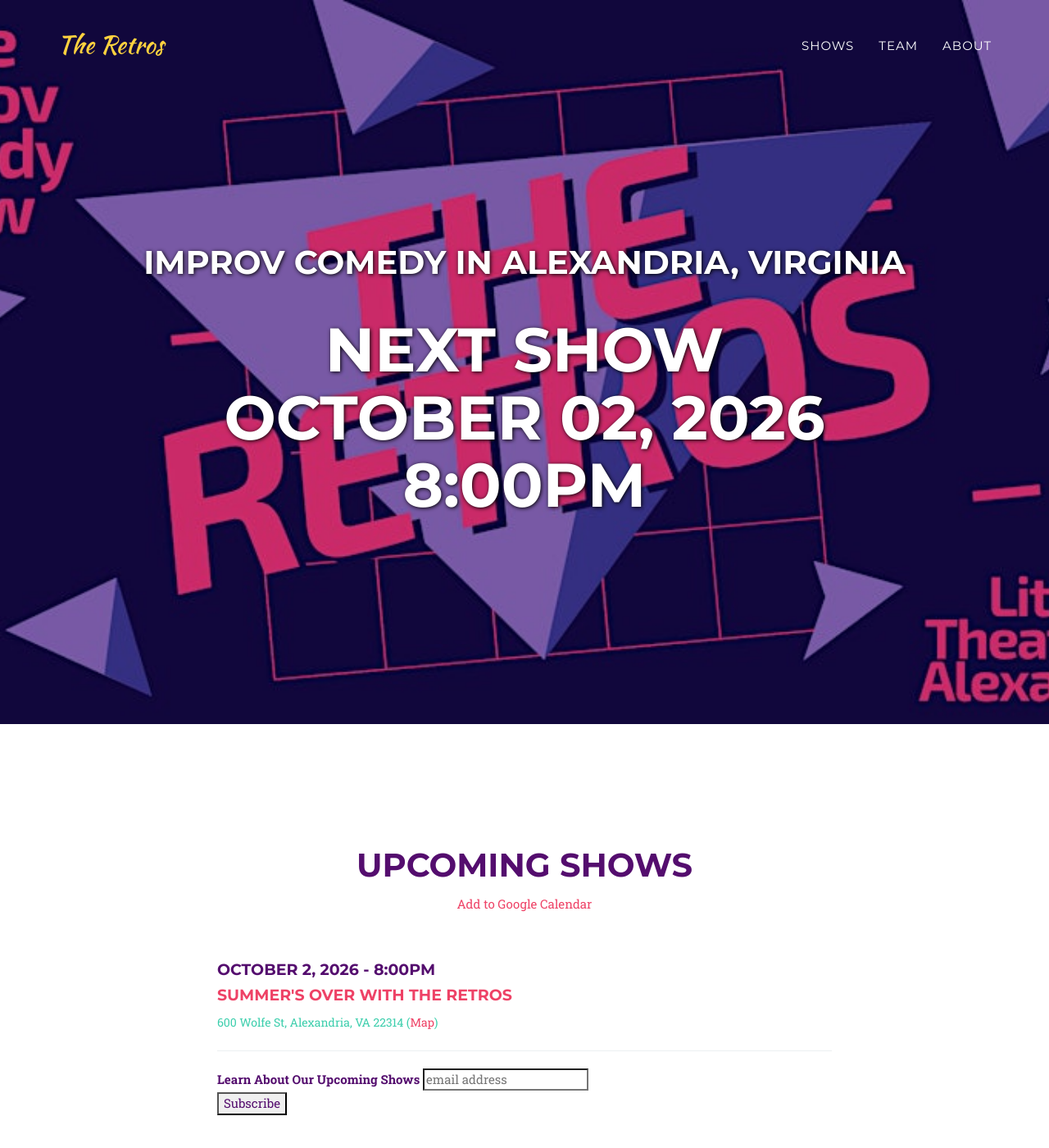
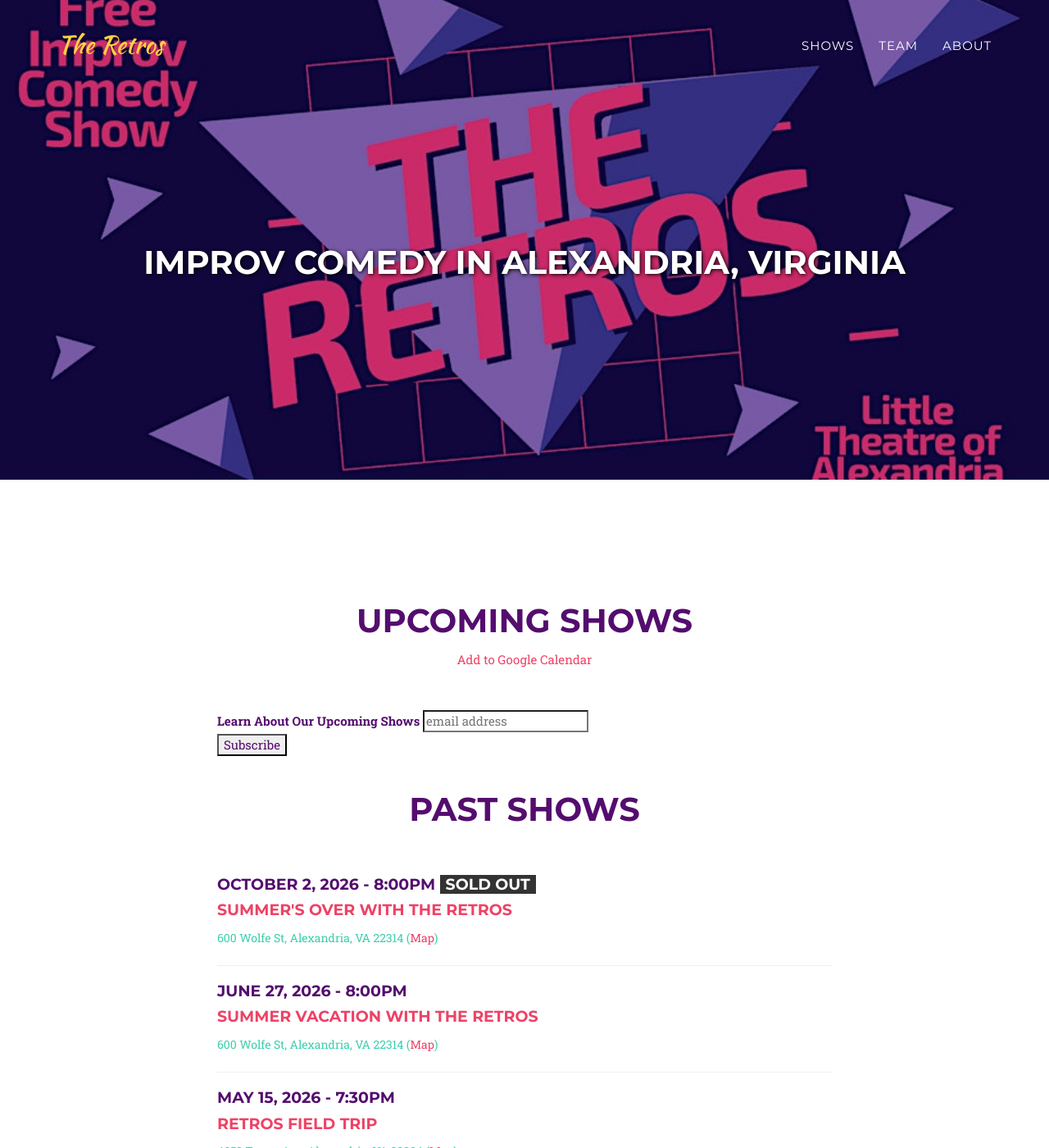
Before and after one commit to yig/RetrosImprovWeb, a Jekyll site: the page built from index.html, in a window 1280 px wide and 1400 px high. Shown: the whole window at 82% size. Built offline with Jekyll 4.4.1, drawn with Linux system fonts in a browser that asks for light colours; some web fonts are replaced; comment, search, counter and statistics services are not loaded; part of the change alters nothing that is shown.

Commit message:
october show sold out

```diff
--- a/_config.yml
+++ b/_config.yml
@@ -6,12 +6,13 @@ email: retrocessionist.improv@gmail.com
 description: "The Retros - Improv Comedy in Alexandria, VA"
 
 shows:
+past_shows:
 - date: October 2, 2026
   time: 8:00pm
   title: "Summer's Over with the Retros"
   location: 600 Wolfe St, Alexandria, VA 22314
   url: https://www.eventbrite.com/e/improv-comedy-show-with-the-retros-tickets-2002252332626?aff=website
-past_shows:
+  sold_out: True
 - date: June 27, 2026
   time: 8:00pm
   title: "Summer Vacation with the Retros"
@@ -42,7 +43,6 @@ past_shows:
   title: "Improv Cornucopia"
   location: 600 Wolfe St, Alexandria, VA 22314
   url: https://www.eventbrite.com/e/improv-comedy-show-with-the-retros-tickets-1752184283359?aff=website
-  sold_out: True
 - date: October 11, 2025
   time: 8:00pm
   title: "The Retros Halloween Show"
```
